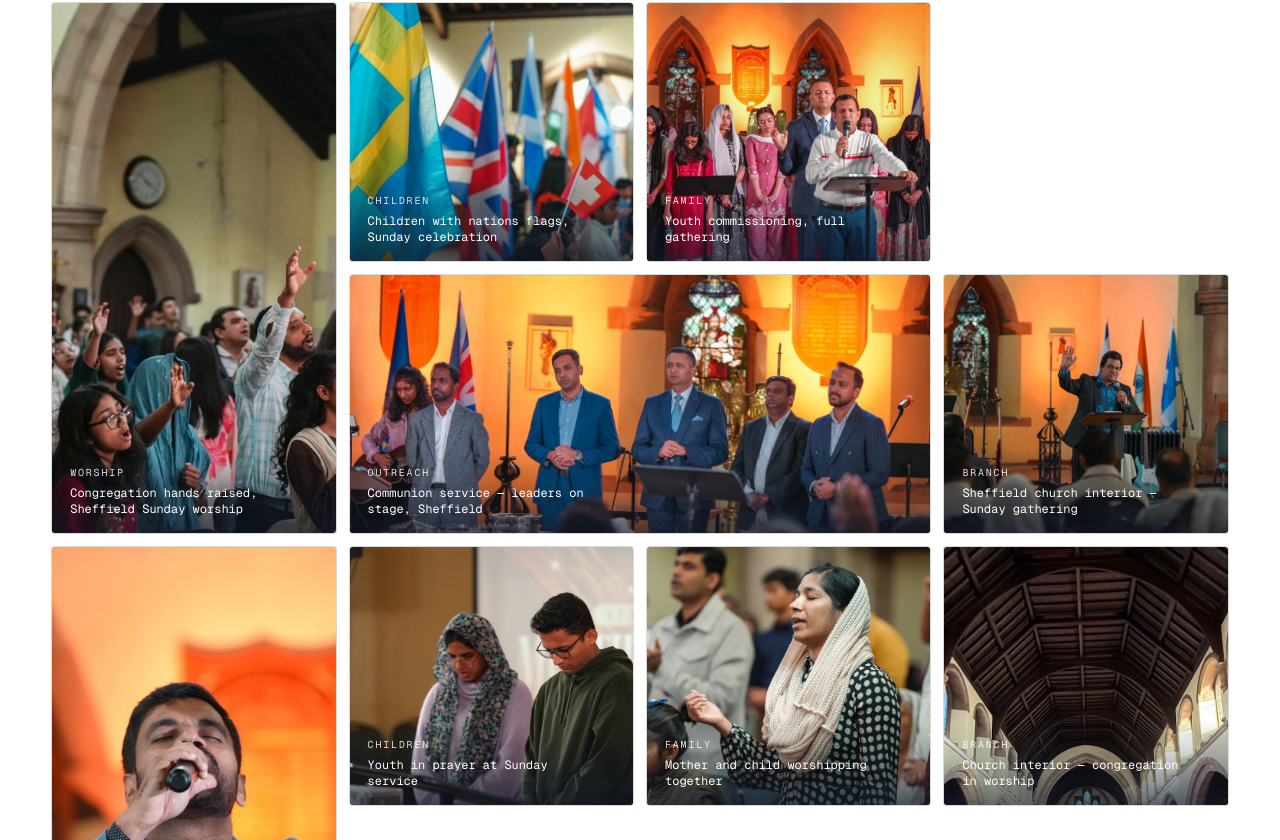
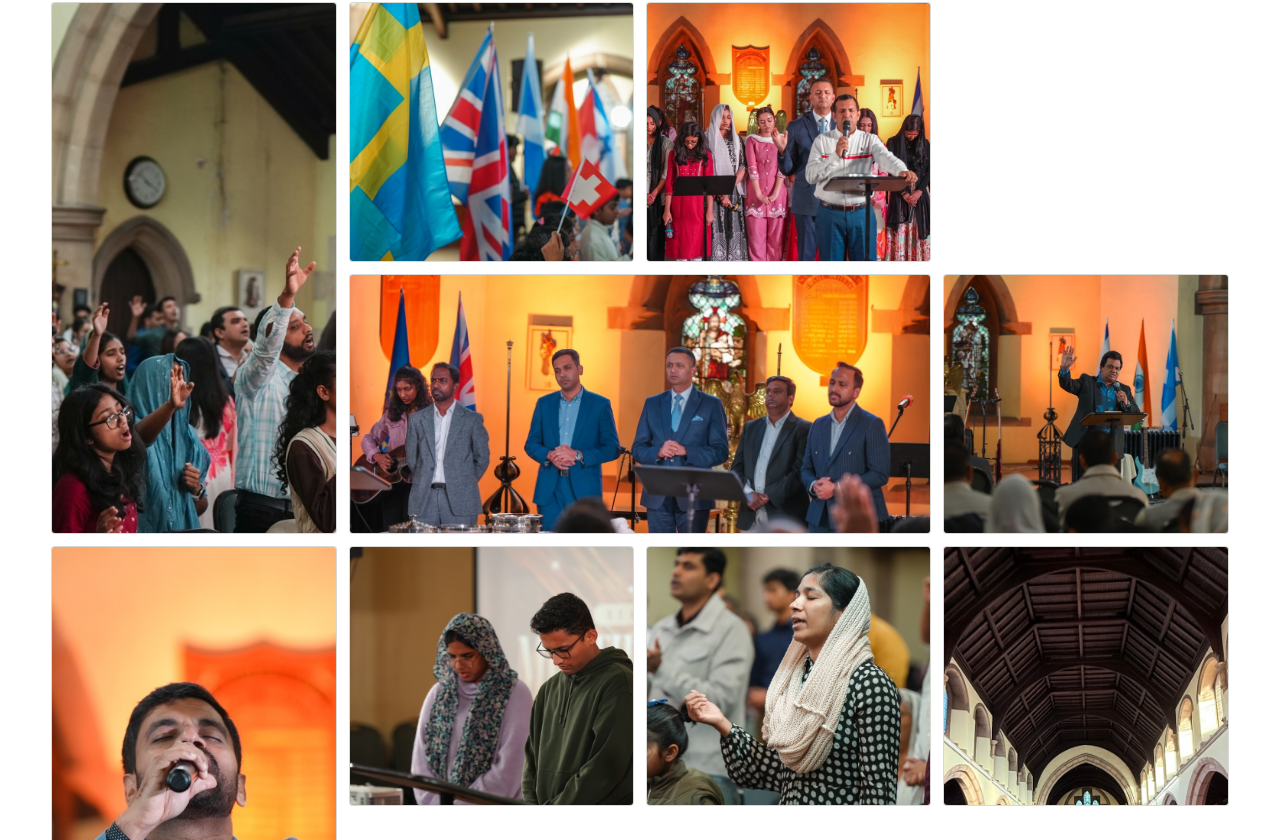
Before and after one commit to ourjesuslives2026/ourjesuslives, a React (Vite) app: page / in a window 1280 px wide. Shown: the part 7600-8440 px from the top of the page. Built offline with nearby package versions, Linux system fonts and the light colour scheme; a web font is replaced by a local one.

Commit message:
Remove overlay labels from all gallery photos
Co-Authored-By: Claude Sonnet 4.6 <noreply@anthropic.com>

```diff
--- a/src/components/Gallery.jsx
+++ b/src/components/Gallery.jsx
@@ -102,10 +102,6 @@ export default function Gallery() {
               aria-label={`View: ${c.desc}`}
             >
               <img src={c.img} alt={c.desc} loading="lazy" />
-              <div className="m-cell__inner">
-                <span className="m-cell__tag">{c.tag}</span>
-                <span className="m-cell__desc">{c.desc}</span>
-              </div>
             </div>
           ))}
         </div>
--- a/src/pages/GalleryPage.jsx
+++ b/src/pages/GalleryPage.jsx
@@ -85,10 +85,6 @@ export default function GalleryPage() {
               aria-label={`View: ${p.desc}`}
             >
               <img src={p.img} alt={p.desc} loading="lazy" />
-              <div className="gp__cell-overlay">
-                <span className="gp__cell-tag">{p.tag}</span>
-                <span className="gp__cell-desc">{p.desc}</span>
-              </div>
             </div>
           ))}
         </div>
```
